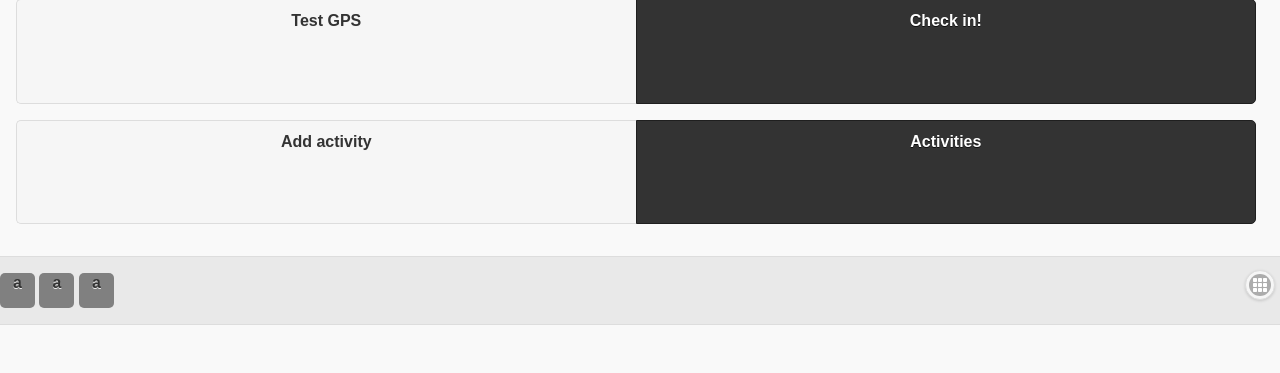
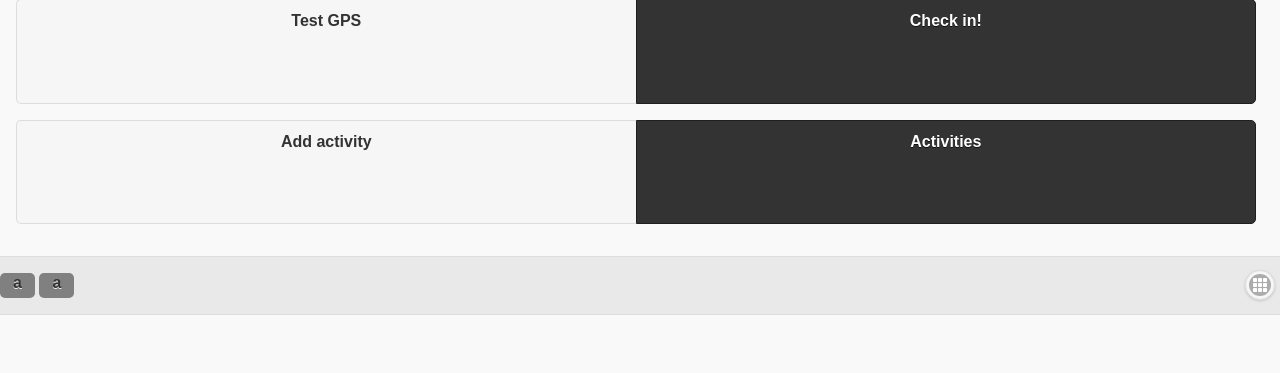
Before and after one commit to renatus/Exocortex, a PHP site: page / in a window 1280 px wide. Shown: the part 70-443 px from the top of the page. Run offline with PHP 8.4, Linux system fonts and the light colour scheme.

Commit message:
Add basic indicators

```diff
--- a/css/index.css
+++ b/css/index.css
@@ -1,19 +1,12 @@
 .footer_indicator {
     border-radius: 5px;
-    /*display:inline;*/
     display: inline-block;
     vertical-align: middle;
     /*float: center;*/
     text-align: center;
     width: 35px;
-    height: 35px;
+    height: 25px;
     background-color: gray;
-}
-
-.footer_wrapper {
-    float: left;
-    vertical-align: middle;
-    text-align: center;
 }
 
 /* Make buttons square */
--- a/index.html
+++ b/index.html
@@ -94,18 +94,9 @@
 
             <div data-role="footer">
 
-
                 <!-- Visual logged-in/logged-out indicator, changes it's color -->
-                <!-- <div class="footer_wrapper">
-                    <div id="user_logged_status" class="footer_indicator"></div>
-                    <div class="footer_indicator"></div>
-                    <div class="footer_indicator"></div>
-                </div>-->
-
                 <p id="user_logged_status" class="footer_indicator">a</p>
                 <p class="footer_indicator">a</p>
-                <p class="footer_indicator">a</p>
-
 
                 <!-- Settings button -->
                 <a href="#page_settings" data-role="button" class="ui-btn-right button_settings" data-icon="grid" data-iconpos="notext">Local menu</a>
```
Also changed, not shown: 1 other file.
